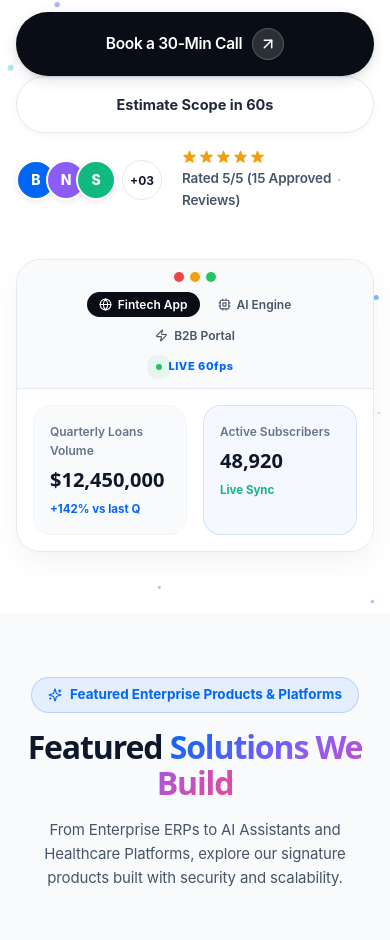
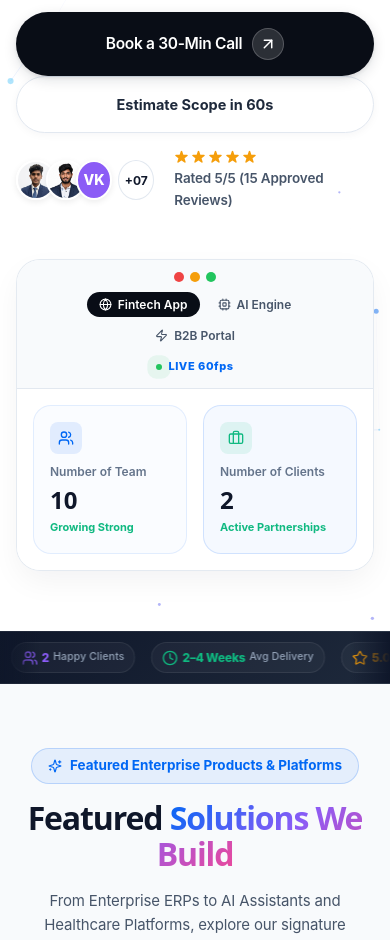
Before and after one commit to srivoratech9/srivoratech, a React (Vite) app: page / in a window 390 px wide. Shown: the part 1030-1970 px from the top of the page. Built offline with nearby package versions, Linux system fonts and the light colour scheme; no server answers; a web font is replaced by a local one.

Commit message:
Update Hero metrics, TrustTicker stats, ratings profiles, and MongoDB config

```diff
--- a/api/reviews.js
+++ b/api/reviews.js
@@ -15,7 +15,9 @@ const DEFAULT_REVIEWS = [
     status: 'Approved',
     timestamp: 1784534400000,
     company: 'SriVoraTech',
-    profileImage: ''
+    profileImage: '',
+    isFounder: true,
+    helpfulCount: 0
   }
 ]
 
--- a/src/App.jsx
+++ b/src/App.jsx
@@ -11,6 +11,7 @@ import Services from './components/Services'
 import ProjectEstimator from './components/ProjectEstimator'
 import TechStack from './components/TechStack'
 import WorkShowcase from './components/WorkShowcase'
+import TrustTicker from './components/TrustTicker'
 import Achievements from './components/Achievements'
 import FAQ from './components/FAQ'
 import WebsiteRating from './components/WebsiteRating'
@@ -122,6 +123,7 @@ export default function App() {
       <Navbar onOpenCareers={() => setShowCareers(true)} />
       <main>
         <Hero />
+        <TrustTicker />
         <ProjectCards />
         <QuoteBlock />
         <Challenges />
--- a/src/components/Hero.css
+++ b/src/components/Hero.css
@@ -734,7 +734,50 @@
   border-radius: var(--radius-md);
   display: flex;
   flex-direction: column;
-  gap: 4px;
+  gap: 6px;
+  position: relative;
+  overflow: hidden;
+  transition: all 0.3s ease;
+}
+
+.preview-stat-card:hover {
+  transform: translateY(-2px);
+  box-shadow: 0 8px 20px rgba(15, 23, 42, 0.08);
+}
+
+.team-card {
+  background: rgba(0, 103, 244, 0.02);
+  border-color: rgba(0, 103, 244, 0.1);
+}
+
+.clients-card {
+  background: rgba(16, 185, 129, 0.02);
+  border-color: rgba(16, 185, 129, 0.1);
+}
+
+.stat-icon-row {
+  display: flex;
+  align-items: center;
+  justify-content: center;
+  width: 32px;
+  height: 32px;
+  border-radius: 8px;
+  margin-bottom: 2px;
+}
+
+.team-card .stat-icon-row {
+  background: rgba(0, 103, 244, 0.1);
+  color: var(--color-accent);
+}
+
+.clients-card .stat-icon-row {
+  background: rgba(16, 185, 129, 0.1);
+  color: #10b981;
+}
+
+.stat-icon {
+  width: 16px;
+  height: 16px;
 }
 
 .alt-card {
@@ -750,13 +793,14 @@
 
 .stat-num {
   font-family: var(--font-heading);
-  font-size: 20px;
+  font-size: 24px;
   font-weight: 800;
   color: var(--color-gray-900);
+  line-height: 1.1;
 }
 
 .stat-growth {
-  font-size: 11.5px;
+  font-size: 11px;
   font-weight: 700;
   color: var(--color-accent);
 }
@@ -878,6 +922,7 @@
   margin-left: -10px;
   transition: transform 300ms var(--ease-out-smooth);
   box-shadow: 0 2px 6px rgba(0, 0, 0, 0.08);
+  object-fit: cover;
 }
 
 .hero-avatar:first-child {
--- a/src/components/Hero.jsx
+++ b/src/components/Hero.jsx
@@ -1,7 +1,9 @@
 import { useState, useEffect } from 'react'
 import { useScrollAnimation } from '../hooks/useScrollAnimation'
-import { ArrowRight, Zap, MousePointer2, Figma, Shield, Clock, Rocket, Sparkles, Cpu, Globe, Palette } from 'lucide-react'
+import { ArrowRight, Zap, MousePointer2, Figma, Shield, Clock, Rocket, Sparkles, Cpu, Globe, Palette, Users, Briefcase } from 'lucide-react'
 import HeroCanvas from './HeroCanvas'
+import srikanthPhoto from '../assets/badisa_srikanth.jpg'
+import saiPhoto from '../assets/sai_manindra.jpg'
 import './Hero.css'
 
 const colorThemes = [
@@ -43,7 +45,7 @@ export default function Hero() {
     }
     fetchRatingStats()
     window.addEventListener('svt_reviews_changed', fetchRatingStats)
-    const timer = setInterval(fetchRatingStats, 1200)
+    const timer = setInterval(fetchRatingStats, 10000)
     return () => {
       clearInterval(timer)
       window.removeEventListener('svt_reviews_changed', fetchRatingStats)
@@ -140,11 +142,11 @@ export default function Hero() {
 
         {/* Social Proof Row */}
         <div ref={ref6} className={`hero-social-proof animate-on-scroll delay-3 ${vis6 ? 'visible' : ''}`}>
-          <div className="hero-avatars-stack" title="Badisa Srikanth (Founder & CEO), Narasimha Reddy, Sujith Reddy">
-            <div className="hero-avatar" style={{ background: '#0067f4', color: '#fff', fontWeight: 800 }}>B</div>
-            <div className="hero-avatar" style={{ background: '#8b5cf6', color: '#fff', fontWeight: 800 }}>N</div>
-            <div className="hero-avatar" style={{ background: '#10b981', color: '#fff', fontWeight: 800 }}>S</div>
-            <span className="hero-avatar-count">+03</span>
+          <div className="hero-avatars-stack" title="Badisa Srikanth (Founder & CEO), Garapati Sai Manindra (CTO), Badisa Vamsi Krishna (COO)">
+            <img src={srikanthPhoto} alt="Badisa Srikanth" className="hero-avatar hero-avatar-img" />
+            <img src={saiPhoto} alt="Garapati Sai Manindra" className="hero-avatar hero-avatar-img" />
+            <div className="hero-avatar" style={{ background: '#8b5cf6', color: '#fff', fontWeight: 800 }}>VK</div>
+            <span className="hero-avatar-count">+07</span>
           </div>
 
           <a href="#website-rating" className="hero-rating" title="View Community Star Ratings">
@@ -191,15 +193,21 @@ export default function Hero() {
           <div className="preview-body">
             {activeHeroTab === 'fintech' && (
               <div className="preview-screen fintech-screen">
-                <div className="preview-stat-card">
-                  <span className="stat-title">Quarterly Loans Volume</span>
-                  <strong className="stat-num">$12,450,000</strong>
-                  <span className="stat-growth">+142% vs last Q</span>
+                <div className="preview-stat-card team-card">
+                  <div className="stat-icon-row">
+                    <Users size={18} className="stat-icon" />
+                  </div>
+                  <span className="stat-title">Number of Team</span>
+                  <strong className="stat-num">10</strong>
+                  <span className="stat-growth green-growth">Growing Strong</span>
                 </div>
-                <div className="preview-stat-card alt-card">
-                  <span className="stat-title">Active Subscribers</span>
-                  <strong className="stat-num">48,920</strong>
-                  <span className="stat-growth green-growth">Live Sync</span>
+                <div className="preview-stat-card alt-card clients-card">
+                  <div className="stat-icon-row">
+                    <Briefcase size={18} className="stat-icon" />
+                  </div>
+                  <span className="stat-title">Number of Clients</span>
+                  <strong className="stat-num">2</strong>
+                  <span className="stat-growth green-growth">Active Partnerships</span>
                 </div>
               </div>
             )}
--- /dev/null
+++ b/src/components/TrustTicker.css
@@ -0,0 +1,141 @@
+/* ── Trust Ticker — Auto-Scrolling Marquee Strip ── */
+.trust-ticker-section {
+  position: relative;
+  width: 100%;
+  overflow: hidden;
+  background: linear-gradient(135deg, #0f172a 0%, #1e293b 100%);
+  border-top: 1px solid rgba(255, 255, 255, 0.06);
+  border-bottom: 1px solid rgba(255, 255, 255, 0.06);
+  padding: 14px 0;
+}
+
+.ticker-glow-left,
+.ticker-glow-right {
+  position: absolute;
+  top: 0;
+  bottom: 0;
+  width: 80px;
+  z-index: 2;
+  pointer-events: none;
+}
+
+.ticker-glow-left {
+  left: 0;
+  background: linear-gradient(90deg, #0f172a 0%, transparent 100%);
+}
+
+.ticker-glow-right {
+  right: 0;
+  background: linear-gradient(270deg, #0f172a 0%, transparent 100%);
+}
+
+.ticker-viewport {
+  position: relative;
+  width: 100%;
+  overflow: hidden;
+}
+
+.ticker-track {
+  display: inline-flex;
+  will-change: transform;
+}
+
+.ticker-track-inner {
+  display: flex;
+  align-items: center;
+  gap: 16px;
+  white-space: nowrap;
+}
+
+/* ── Stat Chip ── */
+.ticker-stat-chip {
+  display: inline-flex;
+  align-items: center;
+  gap: 6px;
+  padding: 6px 14px;
+  background: rgba(255, 255, 255, 0.04);
+  border: 1px solid rgba(255, 255, 255, 0.08);
+  border-radius: 20px;
+  flex-shrink: 0;
+  transition: background 200ms ease, border-color 200ms ease;
+  cursor: default;
+}
+
+.ticker-stat-chip:hover {
+  background: rgba(255, 255, 255, 0.08);
+  border-color: rgba(255, 255, 255, 0.15);
+}
+
+.ticker-stat-icon {
+  display: flex;
+  align-items: center;
+}
+
+.ticker-stat-value {
+  font-size: 13px;
+  font-weight: 800;
+  letter-spacing: -0.02em;
+}
+
+.ticker-stat-label {
+  font-size: 11.5px;
+  font-weight: 500;
+  color: #94a3b8;
+  letter-spacing: 0.01em;
+}
+
+/* ── Trust Badge ── */
+.ticker-trust-badge {
+  display: inline-flex;
+  align-items: center;
+  gap: 5px;
+  padding: 5px 12px;
+  background: rgba(16, 185, 129, 0.08);
+  border: 1px solid rgba(16, 185, 129, 0.15);
+  border-radius: 20px;
+  font-size: 11.5px;
+  font-weight: 700;
+  color: #34d399;
+  flex-shrink: 0;
+  transition: background 200ms ease;
+  cursor: default;
+}
+
+.ticker-trust-badge:hover {
+  background: rgba(16, 185, 129, 0.14);
+}
+
+.ticker-trust-badge svg {
+  color: #10b981;
+  flex-shrink: 0;
+}
+
+/* ── Responsive ── */
+@media (max-width: 768px) {
+  .trust-ticker-section {
+    padding: 10px 0;
+  }
+
+  .ticker-stat-chip {
+    padding: 5px 10px;
+    gap: 4px;
+  }
+
+  .ticker-stat-value {
+    font-size: 12px;
+  }
+
+  .ticker-stat-label {
+    font-size: 10.5px;
+  }
+
+  .ticker-trust-badge {
+    padding: 4px 10px;
+    font-size: 10.5px;
+  }
+
+  .ticker-glow-left,
+  .ticker-glow-right {
+    width: 40px;
+  }
+}
--- /dev/null
+++ b/src/components/TrustTicker.jsx
@@ -0,0 +1,101 @@
+import { useEffect, useRef } from 'react'
+import {
+  Shield, Zap, Users, Globe, Award, Clock,
+  Code2, Cpu, Rocket, Star, CheckCircle2, TrendingUp
+} from 'lucide-react'
+import './TrustTicker.css'
+
+const statsItems = [
+  { icon: <Rocket size={16} />, label: 'Projects Delivered', value: '50+', color: '#0067f4' },
+  { icon: <Users size={16} />, label: 'Happy Clients', value: '2', color: '#8b5cf6' },
+  { icon: <Clock size={16} />, label: 'Avg Delivery', value: '2–4 Weeks', color: '#10b981' },
+  { icon: <Star size={16} />, label: 'Client Rating', value: '5.0 ★', color: '#f59e0b' },
+  { icon: <Shield size={16} />, label: 'Uptime SLA', value: '99.9%', color: '#06b6d4' },
+  { icon: <Globe size={16} />, label: 'Countries Served', value: '5+', color: '#ec4899' },
+  { icon: <Code2 size={16} />, label: 'Lines of Code', value: '500K+', color: '#6366f1' },
+  { icon: <TrendingUp size={16} />, label: 'Revenue Growth', value: '3× Avg', color: '#22c55e' },
+  { icon: <Cpu size={16} />, label: 'AI Models Deployed', value: '12+', color: '#f97316' },
+  { icon: <Award size={16} />, label: 'IP Ownership', value: '100%', color: '#0ea5e9' },
+]
+
+const trustBadges = [
+  'ISO 27001 Compliant',
+  'GDPR Ready',
+  'AWS Partner',
+  'Google Cloud',
+  'Firebase Certified',
+  'Vercel Pro',
+  'SOC 2 Ready',
+  'Enterprise SLA',
+]
+
+export default function TrustTicker() {
+  const marqueeRef = useRef(null)
+
+  useEffect(() => {
+    const marquee = marqueeRef.current
+    if (!marquee) return
+
+    let animId
+    let pos = 0
+    const speed = 0.4
+
+    const animate = () => {
+      pos -= speed
+      const firstTrack = marquee.querySelector('.ticker-track')
+      if (firstTrack && Math.abs(pos) >= firstTrack.scrollWidth / 2) {
+        pos = 0
+      }
+      marquee.style.transform = `translateX(${pos}px)`
+      animId = requestAnimationFrame(animate)
+    }
+
+    animId = requestAnimationFrame(animate)
+
+    const handleMouseEnter = () => cancelAnimationFrame(animId)
+    const handleMouseLeave = () => { animId = requestAnimationFrame(animate) }
+
+    marquee.parentElement.addEventListener('mouseenter', handleMouseEnter)
+    marquee.parentElement.addEventListener('mouseleave', handleMouseLeave)
+
+    return () => {
+      cancelAnimationFrame(animId)
+      marquee.parentElement?.removeEventListener('mouseenter', handleMouseEnter)
+      marquee.parentElement?.removeEventListener('mouseleave', handleMouseLeave)
+    }
+  }, [])
+
+  const renderItems = () => (
+    <>
+      {statsItems.map((item, idx) => (
+        <div key={`stat-${idx}`} className="ticker-stat-chip">
+          <span className="ticker-stat-icon" style={{ color: item.color }}>{item.icon}</span>
+          <span className="ticker-stat-value" style={{ color: item.color }}>{item.value}</span>
+          <span className="ticker-stat-label">{item.label}</span>
+        </div>
+      ))}
+      {trustBadges.map((badge, idx) => (
+        <div key={`badge-${idx}`} className="ticker-trust-badge">
+          <CheckCircle2 size={13} />
+          {badge}
+        </div>
+      ))}
+    </>
+  )
+
+  return (
+    <section className="trust-ticker-section">
+      <div className="ticker-glow-left" />
+      <div className="ticker-glow-right" />
+      <div className="ticker-viewport">
+        <div className="ticker-track" ref={marqueeRef}>
+          <div className="ticker-track-inner">
+            {renderItems()}
+            {/* Duplicate for seamless loop */}
+            {renderItems()}
+          </div>
+        </div>
+      </div>
+    </section>
+  )
+}
--- a/src/components/WebsiteRating.css
+++ b/src/components/WebsiteRating.css
@@ -560,6 +560,59 @@
   gap: 8px;
 }
 
+.customer-avatar-wrapper {
+  position: relative;
+  width: 32px;
+  height: 32px;
+  display: flex;
+  align-items: center;
+  justify-content: center;
+}
+
+.customer-avatar-img {
+  width: 32px;
+  height: 32px;
+  border-radius: 50%;
+  object-fit: cover;
+  border: 1.5px solid var(--color-white);
+  box-shadow: 0 2px 5px rgba(0, 0, 0, 0.08);
+}
+
+.avatar-verified-dot {
+  position: absolute;
+  bottom: -2px;
+  right: -2px;
+  width: 14px;
+  height: 14px;
+  border-radius: 50%;
+  background: #10b981;
+  color: #ffffff;
+  display: flex;
+  align-items: center;
+  justify-content: center;
+  border: 1.5px solid #ffffff;
+  box-shadow: 0 1px 3px rgba(0, 0, 0, 0.15);
+}
+
+.founder-badge-inline {
+  display: inline-block;
+  font-size: 9px;
+  font-weight: 700;
+  color: var(--color-accent);
+  background: rgba(0, 103, 244, 0.08);
+  padding: 1px 5px;
+  border-radius: var(--radius-full);
+  margin-left: 5px;
+  text-transform: uppercase;
+  letter-spacing: 0.02em;
+}
+
+.founder-review-card {
+  background: linear-gradient(135deg, rgba(0, 103, 244, 0.03) 0%, rgba(139, 92, 246, 0.03) 100%) !important;
+  border-color: rgba(0, 103, 244, 0.15) !important;
+  box-shadow: 0 4px 15px rgba(0, 103, 244, 0.04) !important;
+}
+
 .review-avatar {
   width: 28px;
   height: 28px;
--- a/src/components/WebsiteRating.jsx
+++ b/src/components/WebsiteRating.jsx
@@ -1,11 +1,19 @@
 import { useState, useEffect, useRef } from 'react'
-import { Star, Send, Sparkles, CheckCircle2, Award, Eye, Users, MessageSquare, Shield, ShieldCheck, X, Edit, Trash, Lock, Search, Filter, RefreshCw, Upload, FileImage, ShieldAlert, ChevronLeft, ChevronRight, Download, ThumbsUp } from 'lucide-react'
+import { Star, Send, Sparkles, CheckCircle2, Award, Eye, Users, MessageSquare, Shield, ShieldCheck, X, Edit, Trash, Lock, Search, Filter, RefreshCw, Upload, FileImage, ShieldAlert, ChevronLeft, ChevronRight, Download, ThumbsUp, BadgeCheck } from 'lucide-react'
 import { useScrollAnimation } from '../hooks/useScrollAnimation'
 import { subscribeToRatings, submitRating, incrementViewCount, adminLogin, adminGetReviews, adminApproveReview, adminRejectReview, adminEditReview, adminDeleteReview, markReviewHelpful, getAdminToken, removeAdminToken } from '../services/ratingsService'
+import srikanthPhoto from '../assets/badisa_srikanth.jpg'
 import './WebsiteRating.css'
 
 export default function WebsiteRating() {
   const [ref, isVisible] = useScrollAnimation()
+
+  // Helper to get profile image - use founder photo for known founder reviews
+  const getProfileImage = (review) => {
+    if (review.profileImage) return review.profileImage
+    if (review.isFounder || (review.name && review.name.toLowerCase().includes('srikanth'))) return srikanthPhoto
+    return null
+  }
 
   // Public reviews state
   const [reviewsList, setReviewsList] = useState([])
@@ -849,19 +857,32 @@ export default function WebsiteRating() {
                 ) : (
                   <div className="reviews-carousel-wrapper" ref={scrollStreamRef}>
                     <div className="reviews-carousel-track">
-                      {filteredPublicReviews.map((review) => (
-                        <div key={review.id} className="review-card-item">
+                      {filteredPublicReviews.map((review) => {
+                      const profileImg = getProfileImage(review)
+                      const isFounderReview = review.isFounder || (review.name && review.name.toLowerCase().includes('srikanth'))
+                      return (
+                        <div key={review.id} className={`review-card-item ${isFounderReview ? 'founder-review-card' : ''}`}>
                           <div className="review-card-top">
                             <div className="review-name-group">
-                              {review.profileImage ? (
-                                <img src={review.profileImage} alt={review.name} className="customer-avatar-img" />
+                              {profileImg ? (
+                                <div className="customer-avatar-wrapper">
+                                  <img src={profileImg} alt={review.name} className="customer-avatar-img" />
+                                  {isFounderReview && (
+                                    <span className="avatar-verified-dot" title="Verified Founder">
+                                      <BadgeCheck size={12} />
+                                    </span>
+                                  )}
+                                </div>
                               ) : (
                                 <span className="review-avatar">
                                   {review.name.charAt(0).toUpperCase()}
                                 </span>
                               )}
                               <div className="customer-info-meta">
-                                <strong className="r-name">{review.name}</strong>
+                                <strong className="r-name">
+                                  {review.name}
+                                  {isFounderReview && <span className="founder-badge-inline">Founder</span>}
+                                </strong>
                                 {review.company && <span className="r-company">{review.company}</span>}
                               </div>
                             </div>
@@ -898,7 +919,8 @@ export default function WebsiteRating() {
                             </button>
                           </div>
                         </div>
-                      ))}
+                      )
+                    })}
                     </div>
                   </div>
                 )}
```
Also changed, not shown: 1 other file (tests, documents, lock files or other folders).
